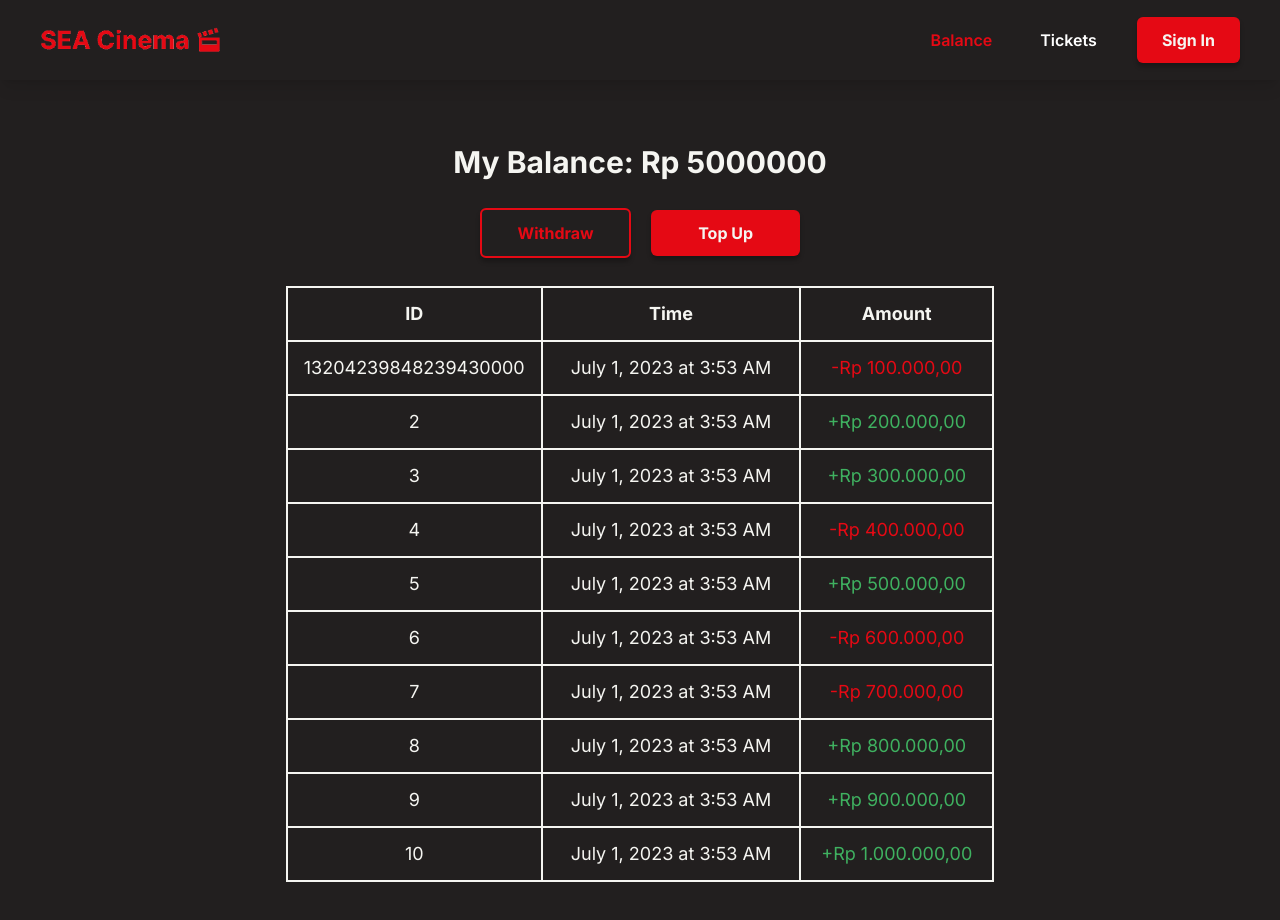
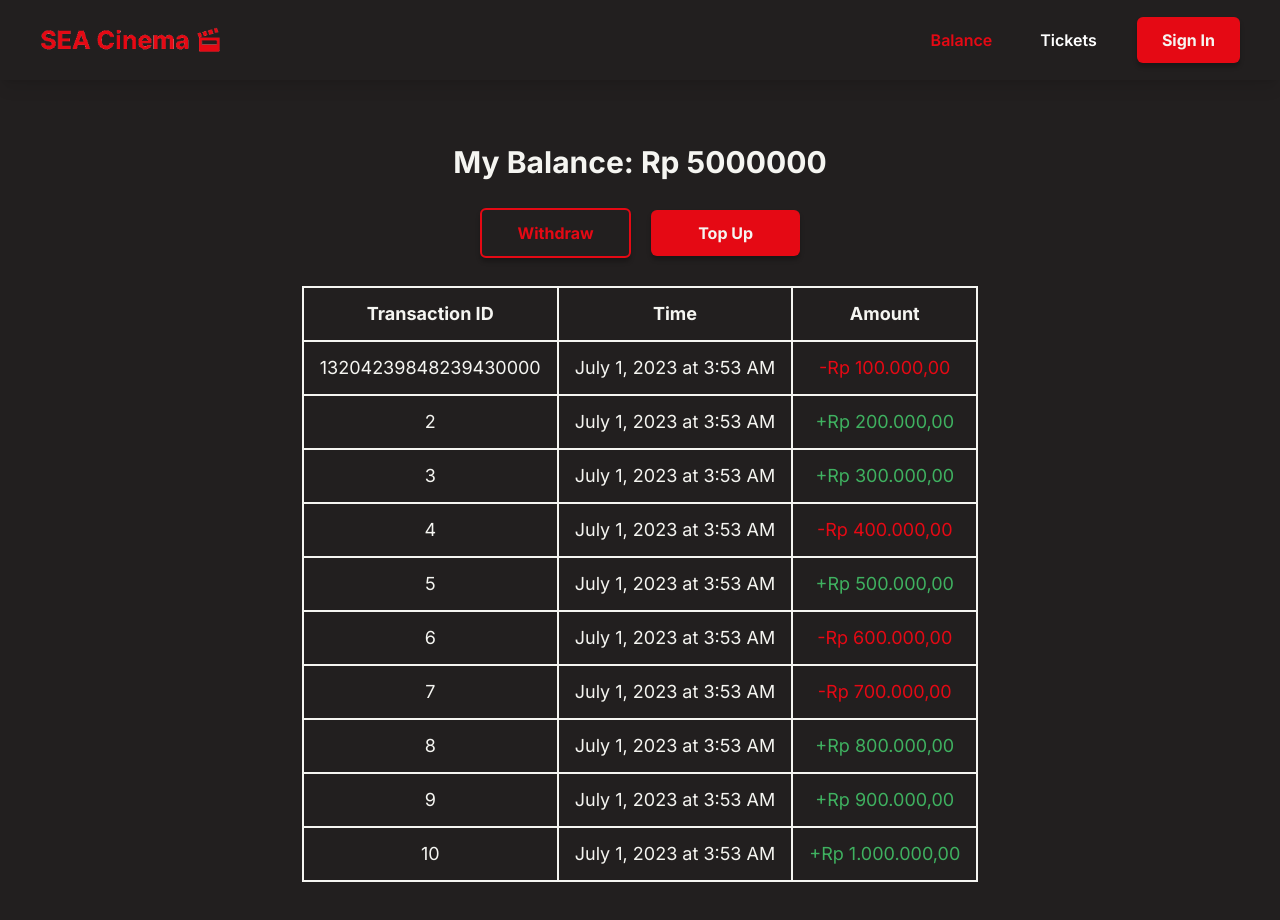
Before and after one commit to dewodt/sea-cinema, a Next.js app: page /balance in a window 1280 px wide. Shown: the top 920 px of the page. Built offline with nearby package versions, Linux system fonts and the light colour scheme; no server answers.

Commit message:
Created Front End of tickets page.

```diff
--- a/app/balance/page.tsx
+++ b/app/balance/page.tsx
@@ -59,12 +59,12 @@ const Balance = async () => {
             {/* Table Header */}
             <tr>
               <th className="border-2 border-custom-white px-3 py-2 font-bold xl:px-4 xl:py-3">
-                ID
+                Transaction ID
               </th>
-              <th className="border-2 border-custom-white px-3 py-2 font-bold xl:px-7 xl:py-3">
+              <th className="border-2 border-custom-white px-3 py-2 font-bold xl:px-4 xl:py-3">
                 Time
               </th>
-              <th className="border-2 border-custom-white px-3 py-2 font-bold xl:px-5 xl:py-3">
+              <th className="border-2 border-custom-white px-3 py-2 font-bold xl:px-4 xl:py-3">
                 Amount
               </th>
             </tr>
@@ -83,7 +83,7 @@ const Balance = async () => {
                   <td className="border-2 border-custom-white px-3 py-2 xl:px-4 xl:py-3">
                     {id}
                   </td>
-                  <td className="border-2 border-custom-white px-3 py-2 xl:px-7 xl:py-3">
+                  <td className="border-2 border-custom-white px-3 py-2 xl:px-4 xl:py-3">
                     {new Date(time).toLocaleString("en-US", {
                       calendar: "long",
                       year: "numeric",
@@ -95,7 +95,7 @@ const Balance = async () => {
                     })}
                   </td>
                   <td
-                    className={`border-2 border-custom-white px-3 py-2 xl:px-5 xl:py-3 ${
+                    className={`border-2 border-custom-white px-3 py-2 xl:px-4 xl:py-3 ${
                       amount > 0 ? "text-custom-green" : "text-custom-light-red"
                     }`}
                   >
--- /dev/null
+++ b/app/tickets/page.tsx
@@ -0,0 +1,160 @@
+import Button from "@/components/Button";
+import TicketsPopUp from "@/components/TicketsPopUp";
+
+export const metadata = {
+  title: "Tickets | SEA Cinema",
+  description: "User's tickets page SEA Cinema",
+};
+
+const Tickets = async () => {
+  // Test data
+  const tickets = [
+    {
+      id: "123456789012345",
+      time: "2023-08-01T03:53:36.000Z",
+      seatnumber: 1,
+      moviename: "The Matrix",
+    },
+    {
+      id: "234567890123456",
+      time: "2023-07-01T03:53:37.000Z",
+      seatnumber: 2,
+      moviename: "The Lion King",
+    },
+    {
+      id: "345678901234567",
+      time: "2023-07-01T03:53:38.000Z",
+      seatnumber: 3,
+      moviename: "The Godfather",
+    },
+    {
+      id: "456789012345678",
+      time: "2023-07-01T03:53:39.000Z",
+      seatnumber: 4,
+      moviename: "The Shawshank Redemption",
+    },
+    {
+      id: "567890123456789",
+      time: "2023-07-01T03:53:40.000Z",
+      seatnumber: 5,
+      moviename: "The Dark Knight",
+    },
+    {
+      id: "678901234567890",
+      time: "2023-07-01T03:53:41.000Z",
+      seatnumber: 6,
+      moviename: "Forrest Gump",
+    },
+    {
+      id: "789012345678901",
+      time: "2023-07-01T03:53:42.000Z",
+      seatnumber: 7,
+      moviename: "The Silence of the Lambs",
+    },
+    {
+      id: "890123456789012",
+      time: "2023-07-01T03:53:43.000Z",
+      seatnumber: 8,
+      moviename: "Pulp Fiction",
+    },
+    {
+      id: "901234567890123",
+      time: "2023-07-01T03:53:44.000Z",
+      seatnumber: 9,
+      moviename: "The Lord of the Rings",
+    },
+    {
+      id: "012345678901234",
+      time: "2023-07-01T03:53:45.000Z",
+      seatnumber: 10,
+      moviename: "Star Wars",
+    },
+  ];
+
+  // Get user balance (useServerSession)
+
+  return (
+    <main className="flex flex-auto justify-center px-5 py-10 font-inter text-custom-white xl:py-16">
+      <section className="flex flex-col items-center gap-7">
+        {/* Title */}
+        <h1 className="text-center text-2xl font-bold xl:text-3xl">
+          My Tickets
+        </h1>
+
+        {/* Tables */}
+        <div className="w-[90vw] overflow-x-auto sm:w-[85vw] lg:w-fit">
+          <table className="table-auto border-collapse whitespace-nowrap border-2 border-custom-white text-center text-base text-custom-white xl:text-lg">
+            {/* Table Header */}
+            <tr>
+              <th className="border-2 border-custom-white px-3 py-2 font-bold xl:px-4 xl:py-3">
+                Ticket ID
+              </th>
+              <th className="border-2 border-custom-white px-3 py-2 font-bold xl:px-4 xl:py-3">
+                Time Start
+              </th>
+              <th className="border-2 border-custom-white px-3 py-2 font-bold xl:px-4 xl:py-3">
+                Seat
+              </th>
+              <th className="border-2 border-custom-white px-3 py-2 font-bold xl:px-4 xl:py-3">
+                Movie Title
+              </th>
+              <th className="border-2 border-custom-white px-3 py-2 font-bold xl:px-4 xl:py-3">
+                Detail
+              </th>
+            </tr>
+
+            {/* Table Content */}
+            {tickets.map((ticket) => {
+              const id = ticket.id;
+              const date = new Date(ticket.time).toLocaleString("en-US", {
+                calendar: "long",
+                year: "numeric",
+                month: "long",
+                day: "numeric",
+                hour: "numeric",
+                minute: "numeric",
+                hour12: true,
+              });
+              const seat = ticket.seatnumber;
+              const title = ticket.moviename;
+              return (
+                <tr key={id}>
+                  <td className="border-2 border-custom-white px-3 py-2 xl:px-4 xl:py-3">
+                    {id}
+                  </td>
+                  <td className="border-2 border-custom-white px-3 py-2 xl:px-4 xl:py-3">
+                    {date}
+                  </td>
+                  <td className="border-2 border-custom-white px-3 py-2 xl:px-4 xl:py-3">
+                    {seat}
+                  </td>
+                  <td className="border-2 border-custom-white px-3 py-2 xl:px-4 xl:py-3">
+                    {title}
+                  </td>
+                  <td className="border-2 border-custom-white px-3 py-2 xl:px-4 xl:py-3">
+                    {Date.now() < new Date(ticket.time).getTime() ? (
+                      <Button
+                        paddingY="10px"
+                        paddingX="15px"
+                        color="trans-red"
+                        popUp={
+                          <TicketsPopUp date={date} seat={seat} title={title} />
+                        }
+                      >
+                        Cancel
+                      </Button>
+                    ) : (
+                      "-"
+                    )}
+                  </td>
+                </tr>
+              );
+            })}
+          </table>
+        </div>
+      </section>
+    </main>
+  );
+};
+
+export default Tickets;
--- /dev/null
+++ b/components/TicketsPopUp.tsx
@@ -0,0 +1,67 @@
+"use client";
+
+import { useContext, useEffect, useRef } from "react";
+import { PopUpContext } from "@/app/layout";
+import type { PopUpContextType } from "@/types/components";
+import Button from "./Button";
+import toast from "react-hot-toast";
+
+const TicketsPopUp = ({
+  date,
+  seat,
+  title,
+}: {
+  date: string;
+  seat: number;
+  title: string;
+}) => {
+  // Get setPopUp
+  const setPopUp = useContext(PopUpContext) as PopUpContextType;
+
+  // PopUp Rev
+  const popUpRef = useRef<HTMLDivElement>(null);
+
+  // Close PopUp
+  useEffect(() => {
+    function handleClickOutside(event: MouseEvent) {
+      // If Userclick is in the black background stuff
+      if (!popUpRef.current?.contains(event.target as Node)) {
+        setPopUp(undefined);
+      }
+    }
+    // Bind the event listener
+    document.addEventListener("mousedown", handleClickOutside);
+    return () => {
+      // Unbind the event listener on clean up
+      document.removeEventListener("mousedown", handleClickOutside);
+    };
+  }, [setPopUp]);
+
+  return (
+    <div className="fixed inset-0 z-40 flex h-full w-full cursor-pointer items-center justify-center bg-black bg-opacity-50">
+      <section
+        ref={popUpRef}
+        className="relative flex h-fit w-[300px] cursor-default flex-col items-center gap-4 rounded-xl border-2 border-custom-light-red bg-custom-soft-black p-5 font-inter text-custom-white xl:w-96 xl:gap-6 xl:p-7"
+      >
+        <h1 className="text-xl font-bold xl:text-2xl">Cancel Booking</h1>
+        <p className="text-center text-base font-normal xl:text-lg">
+          {`Are you sure you want to cancel booking for ${title} on ${date} at seat ${seat}?`}
+        </p>
+        <div className="flex w-full flex-row items-center gap-5">
+          <Button
+            color="trans-red"
+            fullWidth={true}
+            onClick={() => setPopUp(undefined)}
+          >
+            Cancel
+          </Button>
+          <Button color="red" fullWidth={true}>
+            Confirm
+          </Button>
+        </div>
+      </section>
+    </div>
+  );
+};
+
+export default TicketsPopUp;
```
